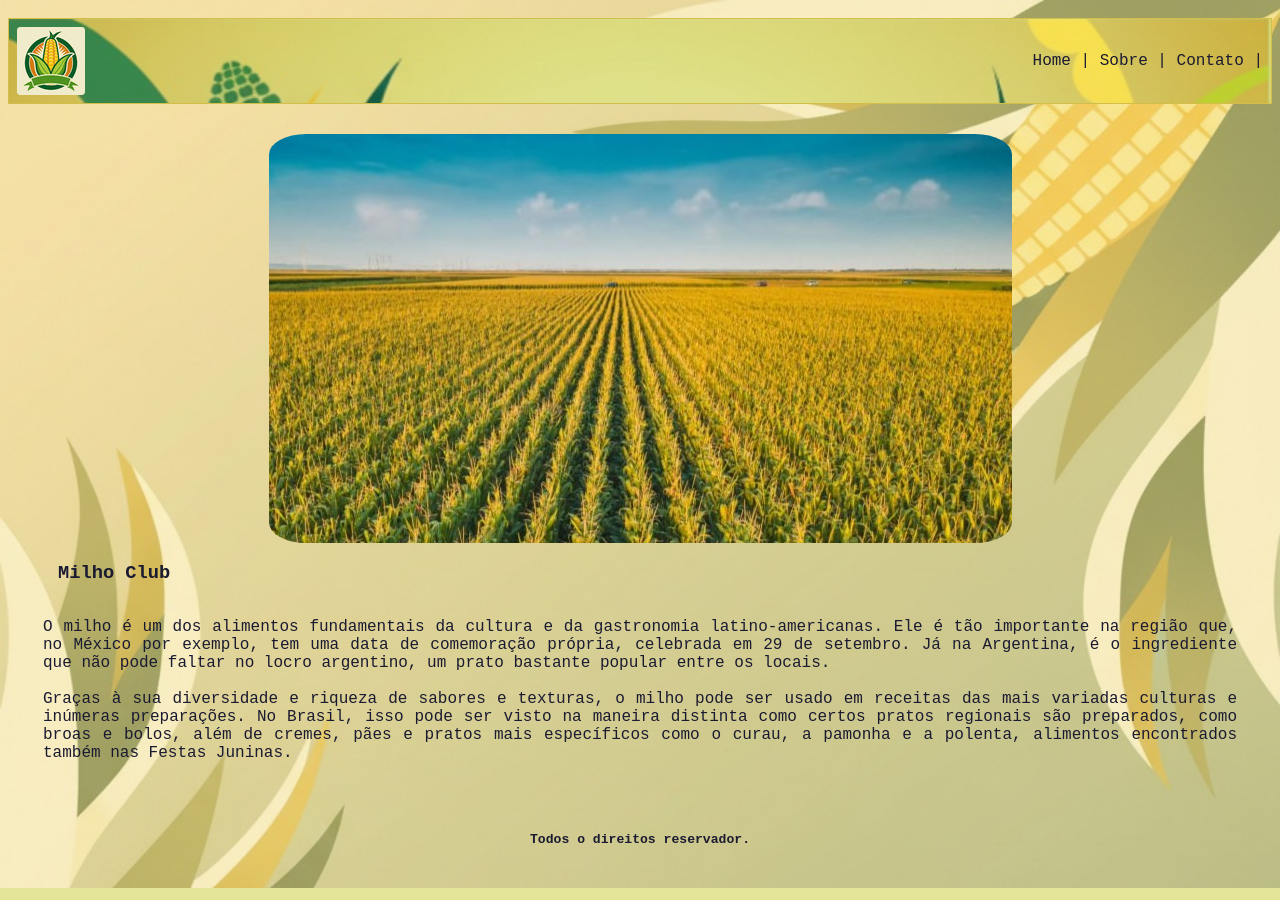
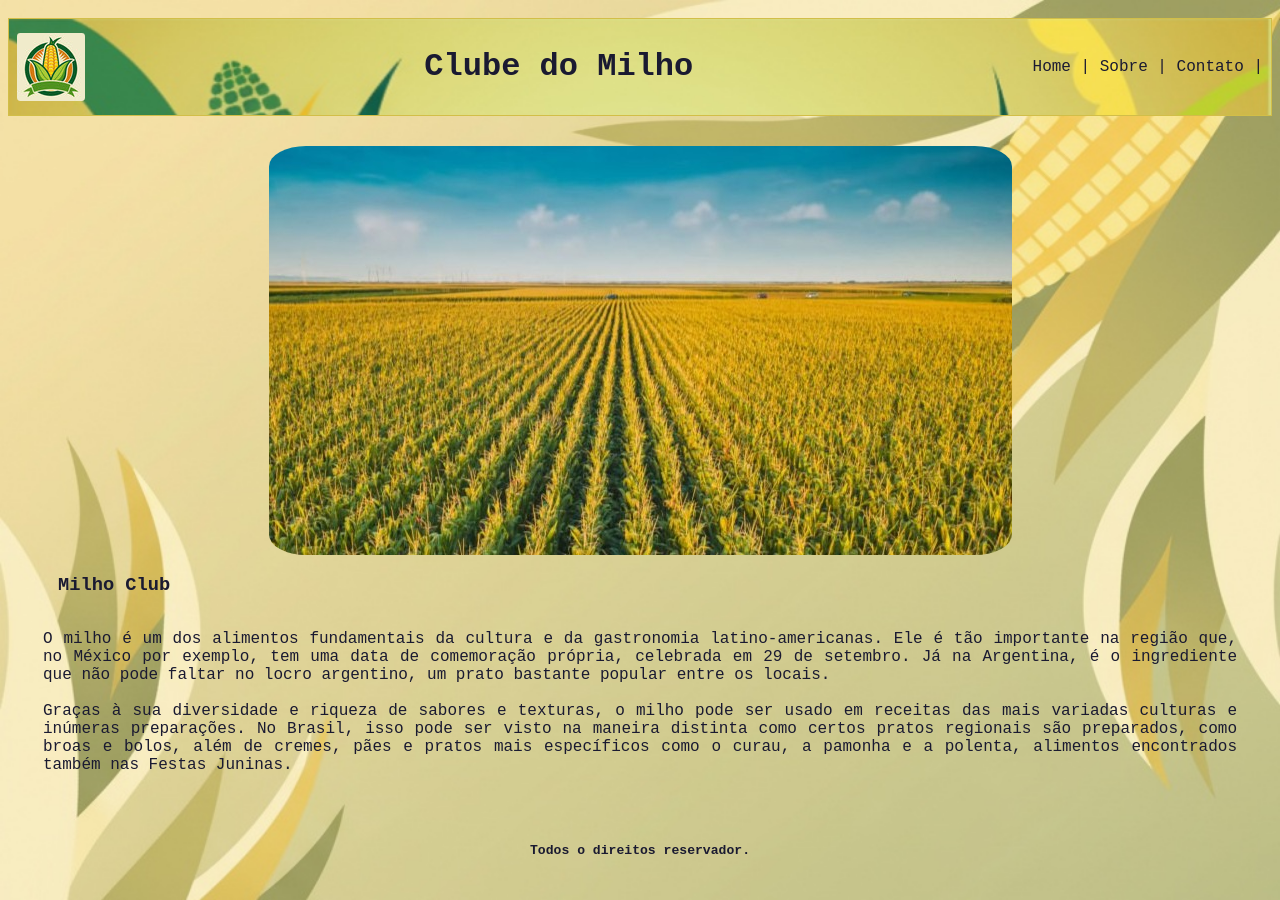
Before and after one commit to Spockchaim/Atividade_DSM, a plain HTML site: page index.html in a window 1280 px wide. Drawn offline with Linux system fonts and the light colour scheme.

Commit message:
adicionaro h1 navbar

```diff
--- a/index.html
+++ b/index.html
@@ -9,6 +9,7 @@
   <body>
     <header class="flex-container">
       <img src="img/logo.jpg" alt="" class="logo" />
+      <h1>Clube do Milho</h1>
       <nav>
         <a href="#">Home</a> | <a href="sobre.html">Sobre</a> |
         <a href="contato.html">Contato</a> |
```
Also changed, not shown: contato.html (+1 -1 lines), sobre.html (+1 -1 lines).
